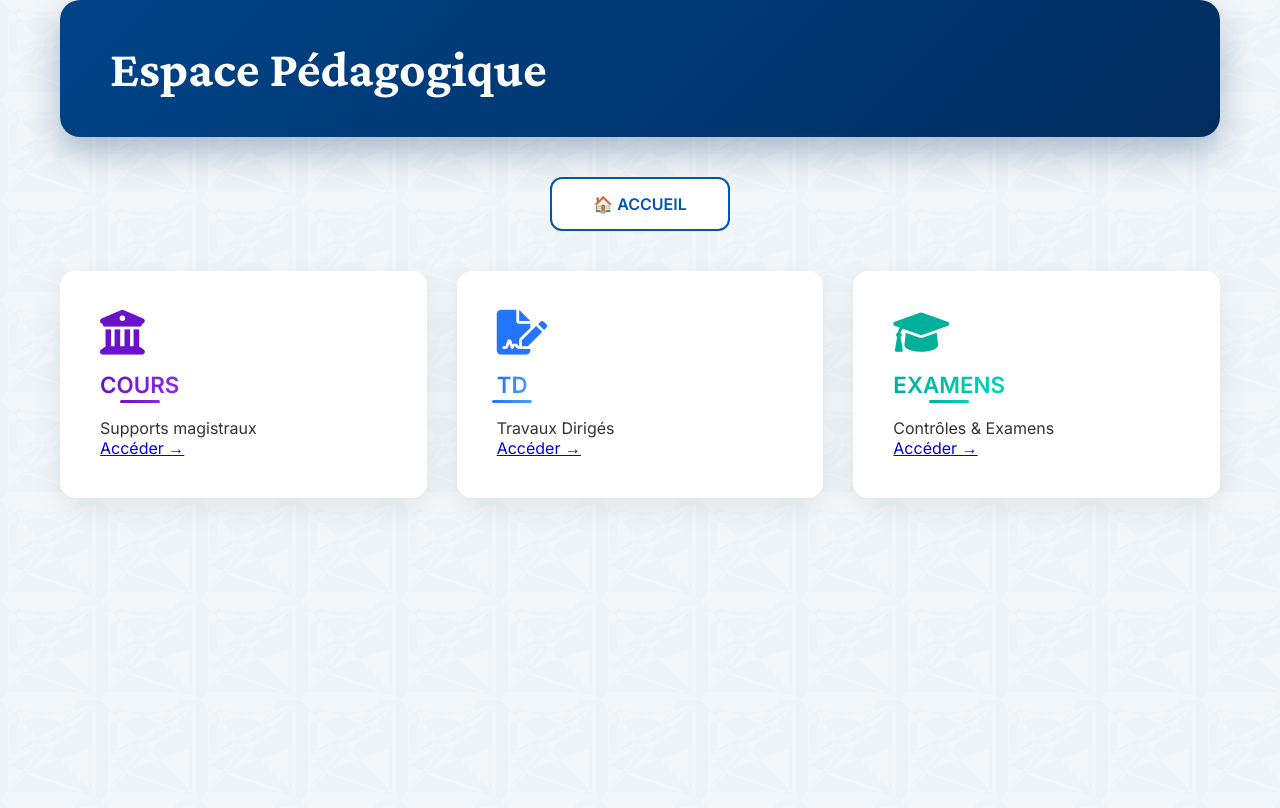
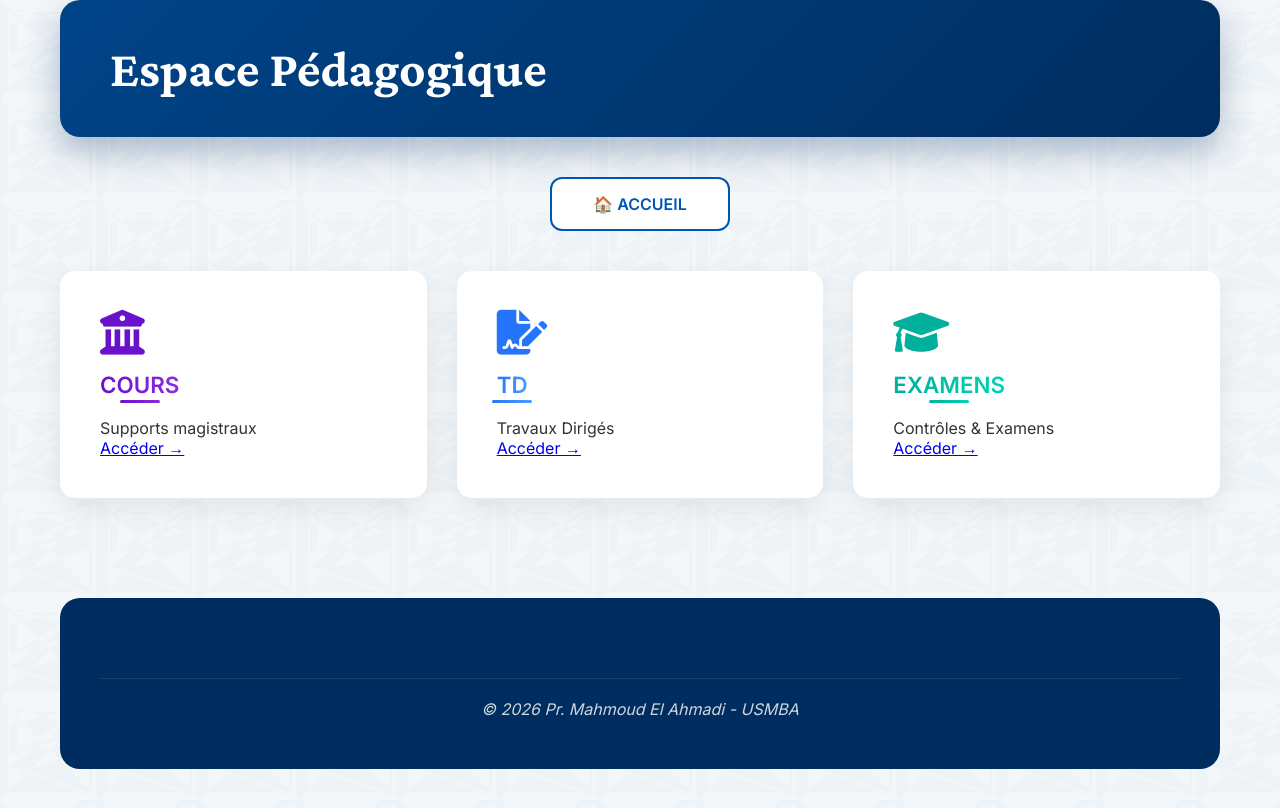
Before and after one commit to mahmoudmath/mahmoudmath.github.io, a Jekyll site: the page pedagogie.html, which Jekyll copies as it is, in a window 1280 px wide. Shown: the top 808 px of the page. Built offline with Jekyll 4.4.1, drawn with Linux system fonts in a browser that asks for light colours.

Commit message:
Update pedagogie.html

```diff
--- a/pedagogie.html
+++ b/pedagogie.html
@@ -27,9 +27,9 @@ height="0" width="0" style="display:none;visibility:hidden"></iframe></noscript>
     <div class="container">
         <!-- HEADER AJOUTÉ -->
         <header class="professor-header" data-aos="fade-down">
-    <div class="professor-name">Espace Pédagogique</div>
-    <div style="clear: both;"></div>
-</header>
+            <div class="professor-name">Espace Pédagogique</div>
+            <div style="clear: both;"></div>
+        </header>
 
         <nav class="academic-nav">
             <a href="index.html" class="nav-card">🏠 ACCUEIL</a>
@@ -60,6 +60,13 @@ height="0" width="0" style="display:none;visibility:hidden"></iframe></noscript>
                 <a href="choix-annee-examens.html" class="btn-resource">Accéder →</a>
             </div>
         </div>
+
+        <!-- FOOTER AJOUTÉ -->
+        <footer class="professor-footer">
+            <div class="signature">
+                <p>© 2026 Pr. Mahmoud El Ahmadi - USMBA</p>
+            </div>
+        </footer>
     </div>
 </body>
 </html>
```
